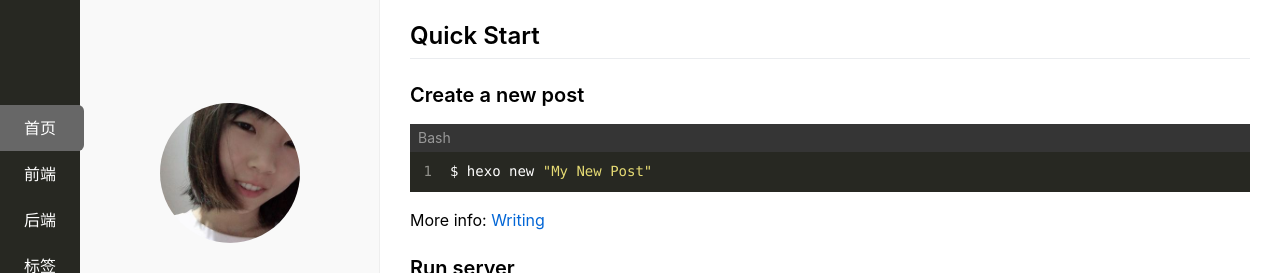
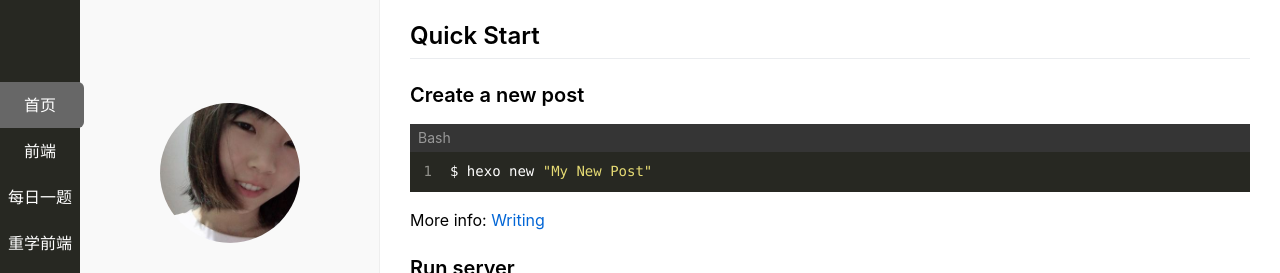
Before and after one commit to colarlady/colarlady.github.io, a plain HTML site: page index.html in a window 1280 px wide. Shown: the part 134-407 px from the top of the page. Drawn offline with nearby package versions, Linux system fonts and the light colour scheme; files whose address does not match are found by name.

Commit message:
Site updated: 2019-05-28 23:43:52

```diff
--- a/index.html
+++ b/index.html
@@ -45,8 +45,12 @@
                 <span class="nav-text">前端</span>
             </a>
 
-            <a class="nav-item" href="/categories/back-end">
-                <span class="nav-text">后端</span>
+            <a class="nav-item" href="/categories/one">
+                <span class="nav-text">每日一题</span>
+            </a>
+
+            <a class="nav-item" href="/categories/reStuday">
+                <span class="nav-text">重学前端</span>
             </a>
 
             <a class="nav-item" href="/tags">
```
Also changed, not shown: 2019/05/27/hello-world/index.html (+6 -2 lines), archives/2019/05/index.html (+6 -2 lines), archives/2019/index.html (+6 -2 lines), archives/index.html (+6 -2 lines).
